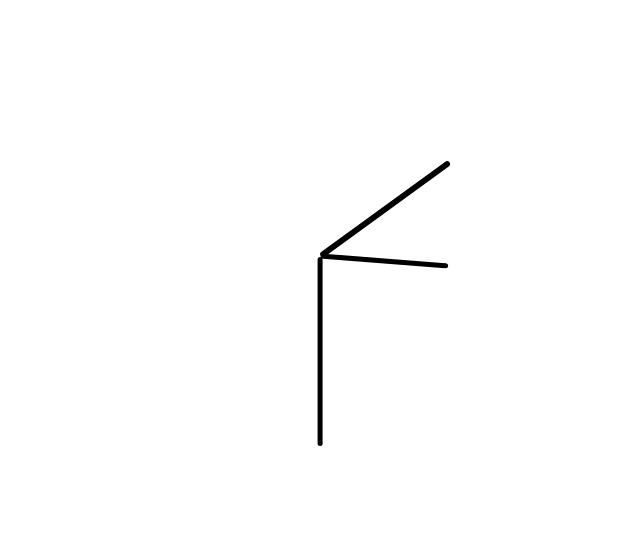
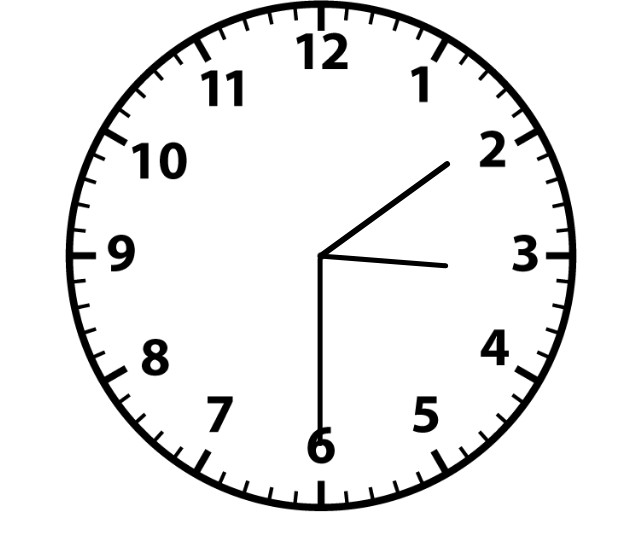
Before and after one commit to yashsuthar18/JavaScript_Projects, a plain HTML site: page Clock JS/index.html in a window 1280 px wide. Shown: the whole page, without its empty margins (319-959 px from the left). Drawn offline with Linux system fonts and the light colour scheme.

Commit message:
Update style.css
PNG Name Change

```diff
--- a/Clock JS/style.css
+++ b/Clock JS/style.css
@@ -9,7 +9,7 @@
     margin: auto;
     height: 40vw;
     width: 40vw;
-    background: url(pngwing.com.png), no-repeat;
+    background: url(Clock.com.png), no-repeat;
     background-size: 100%;
 }
 
```
